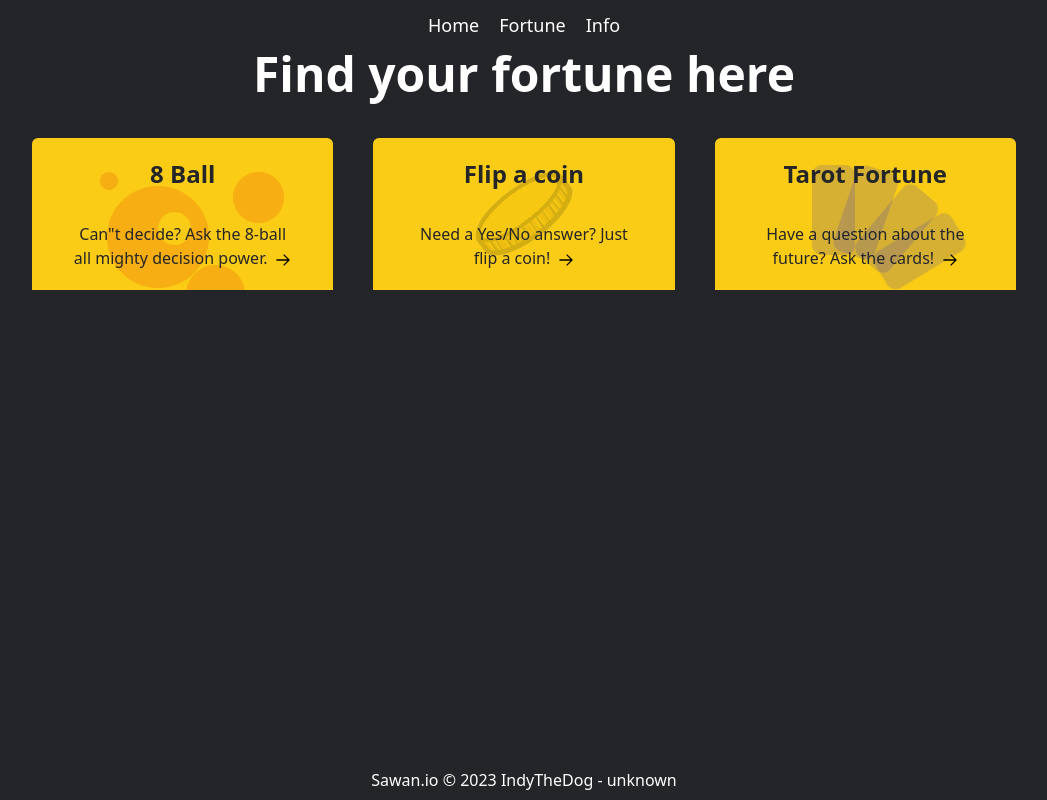
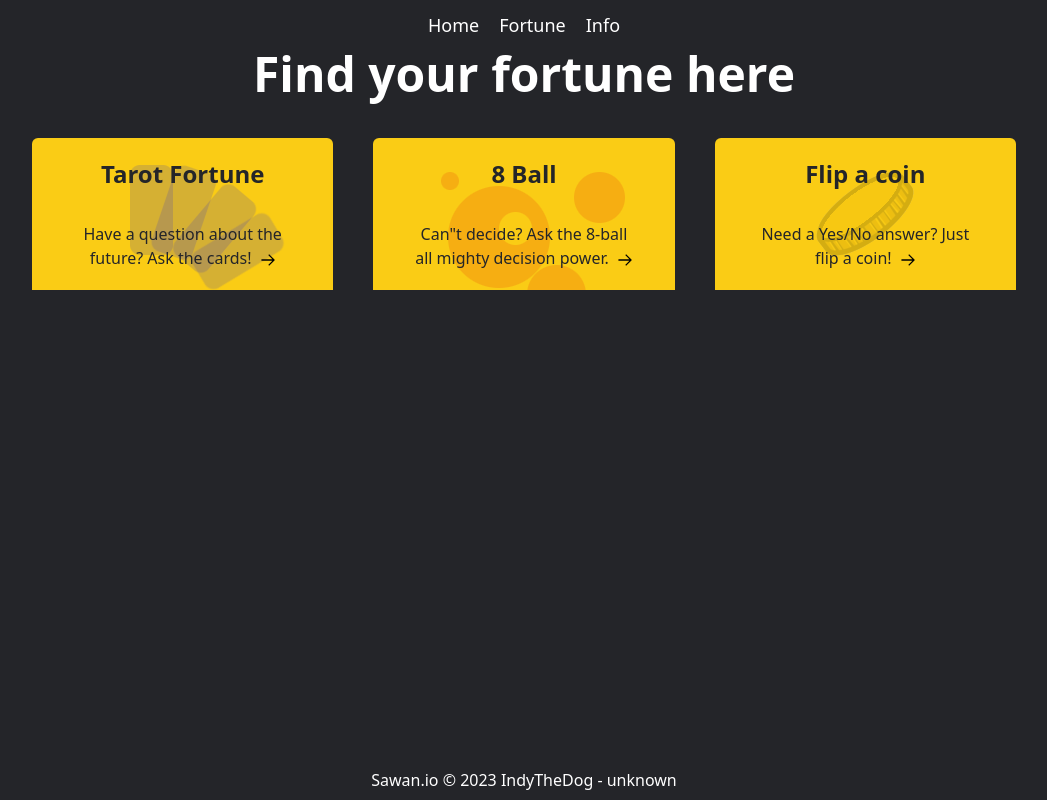
Before and after one commit to jscoobyced/sawanio, a Next.js app: page /fortune in a window 1280 px wide. Shown: the whole page, without its empty margins (116-1163 px from the left). Built offline with nearby package versions, Linux system fonts and the light colour scheme.

Commit message:
Minor UI fixes.

```diff
--- a/app/components/8ball.tsx
+++ b/app/components/8ball.tsx
@@ -66,7 +66,7 @@ const Magic8Ball = () => {
         />
         <span
           data-id="fortune-answer"
-          className="absolute top-1/3 xs:top-1/3 left-1/2 -translate-x-1/2 w-32 font-bold text-xl sm:text-3xl text-center text-secondary-color"
+          className="absolute top-1/3 left-1/2 -translate-x-1/2 w-32 font-bold text-xl sm:text-3xl text-center text-secondary-color"
         >
           {answer}
         </span>
--- a/app/components/FlippingCoin.tsx
+++ b/app/components/FlippingCoin.tsx
@@ -23,7 +23,7 @@ const FlippingCoin = () => {
   return (
     <>
       <h1 className="w-1/2 mx-auto text-center text-2xl sm:text-5xl font-bold">
-        Flip a coin here
+        Flip a coin by clicking the coin
       </h1>
       <div
         className="flex mx-auto pt-20 w-4/5 flex-col items-center"
--- a/app/components/TarotBoard.tsx
+++ b/app/components/TarotBoard.tsx
@@ -35,7 +35,7 @@ const TarotBoard = () => {
         Read your tarot
       </h1>
       <div className="w-1/2 mx-auto text-center pt-5">
-        This is a single reading version. An improved version will be back soon.
+        This is a single reading version. An improved version will be back soon. You can refresh the page for a new reading.
       </div>
       <div className="grid grid-cols-1 sm:grid-cols-2 lg:grid-cols-4 mx-auto pt-10 w-4/5">
         {cardItems}
--- a/app/fortune/page.tsx
+++ b/app/fortune/page.tsx
@@ -14,25 +14,25 @@ const Page = () => {
       </h1>
       <div className="flex flex-col md:flex-row mx-auto pt-10 w-4/5">
         <BoxItem
+          link="/fortune/tarot"
+          title="Tarot Fortune"
+          description="Have a question about the future? Ask the cards!"
+          backgroundColor="bg-yellow-400"
+          backgroundImage="box-item-cards"
+        />
+        <BoxItem
           link="/fortune/8ball"
           title="8 Ball"
           description='Can"t decide? Ask the 8-ball all mighty decision power.'
-          backgroundColor='bg-yellow-400'
-          backgroundImage='box-item-balls'
+          backgroundColor="bg-yellow-400"
+          backgroundImage="box-item-balls"
         />
         <BoxItem
           link="/fortune/coin"
           title="Flip a coin"
           description="Need a Yes/No answer? Just flip a coin!"
-          backgroundColor='bg-yellow-400'
-          backgroundImage='box-item-coin'
-        />
-        <BoxItem
-          link="/fortune/tarot"
-          title="Tarot Fortune"
-          description="Have a question about the future? Ask the cards!"
-          backgroundColor='bg-yellow-400'
-          backgroundImage='box-item-cards'
+          backgroundColor="bg-yellow-400"
+          backgroundImage="box-item-coin"
         />
       </div>
     </>
```
